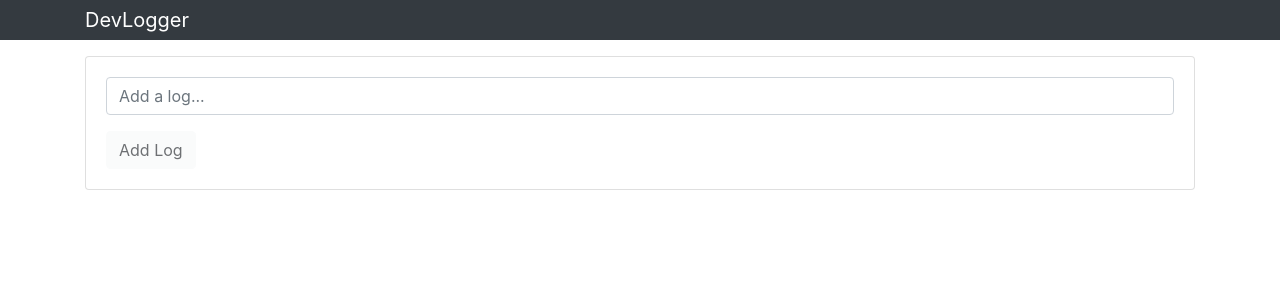
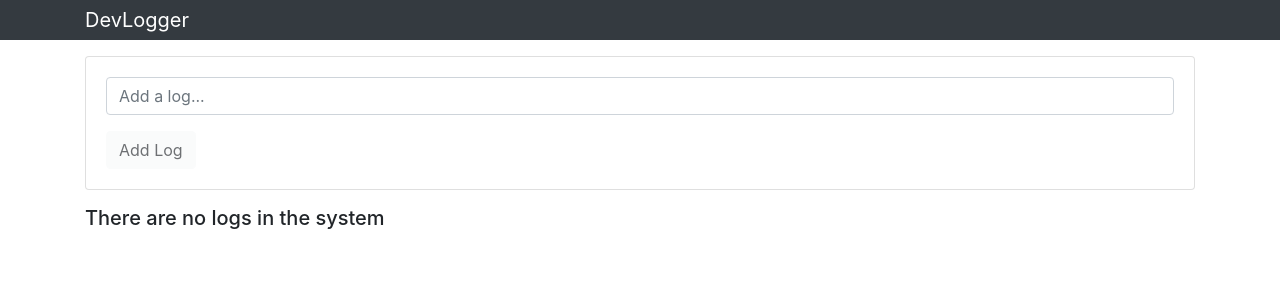
Before and after one commit to TimFinnigan/dev-logger, an Angular app: page / in a window 1280 px wide. Shown: the top 300 px of the page. Built offline with nearby package versions, Linux system fonts and the light colour scheme.

Commit message:
update display based on this.loaded status

```diff
--- a/src/app/components/logs/logs.component.html
+++ b/src/app/components/logs/logs.component.html
@@ -1,4 +1,4 @@
-<ul class="list-group">
+<ul class="list-group" *ngIf="loaded && logs?.length > 0">
   <li
     *ngFor="let log of logs"
     [class.list-group-item-secondary]="selectedLog === log"
@@ -9,3 +9,11 @@
     <i (click)="onDelete(log)" class="fa fa-remove"></i>
   </li>
 </ul>
+
+<div *ngIf="loaded && logs.length == 0">
+  <h5>There are no logs in the system</h5>
+</div>
+
+<div *ngIf="!loaded">
+  <h5>Loading...</h5>
+</div>
--- a/src/app/components/logs/logs.component.ts
+++ b/src/app/components/logs/logs.component.ts
@@ -20,7 +20,7 @@ export class LogsComponent implements OnInit {
         this.selectedLog = { id: '', text: '', date: '' }
       }
     });
-    this.logService.getLogs().subscribe(logs => { this.logs = logs });
+    this.logService.getLogs().subscribe(logs => { this.logs = logs; this.loaded = true; });
   }
 
   onSelect(log: Log) {
```
